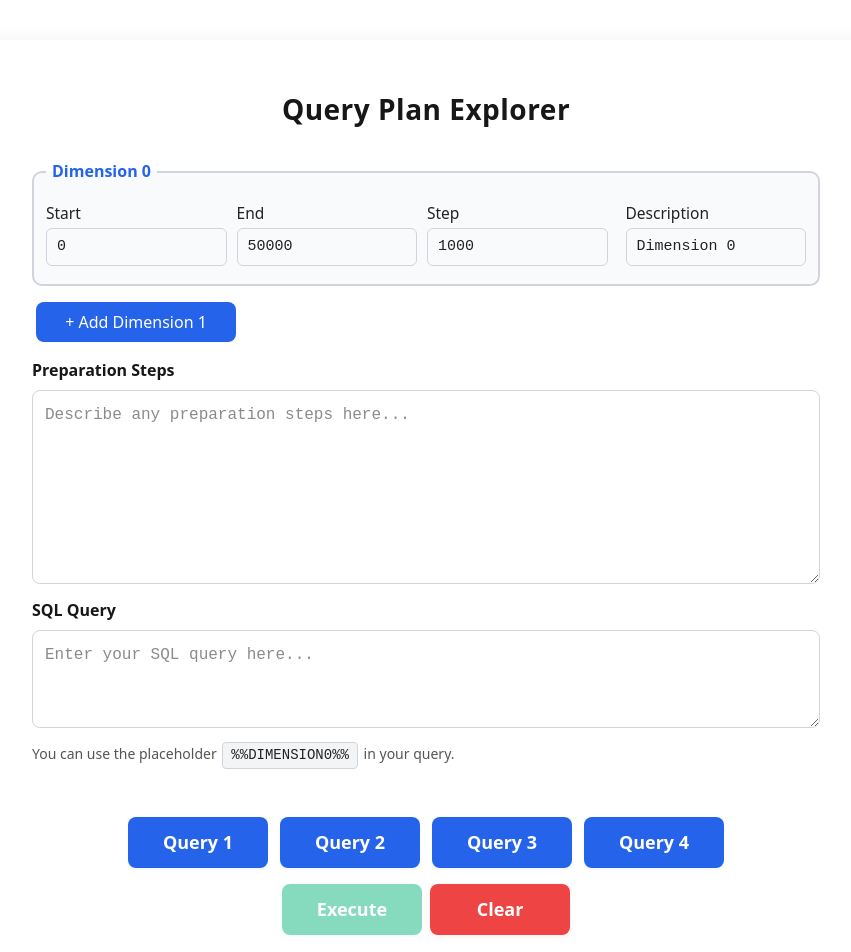
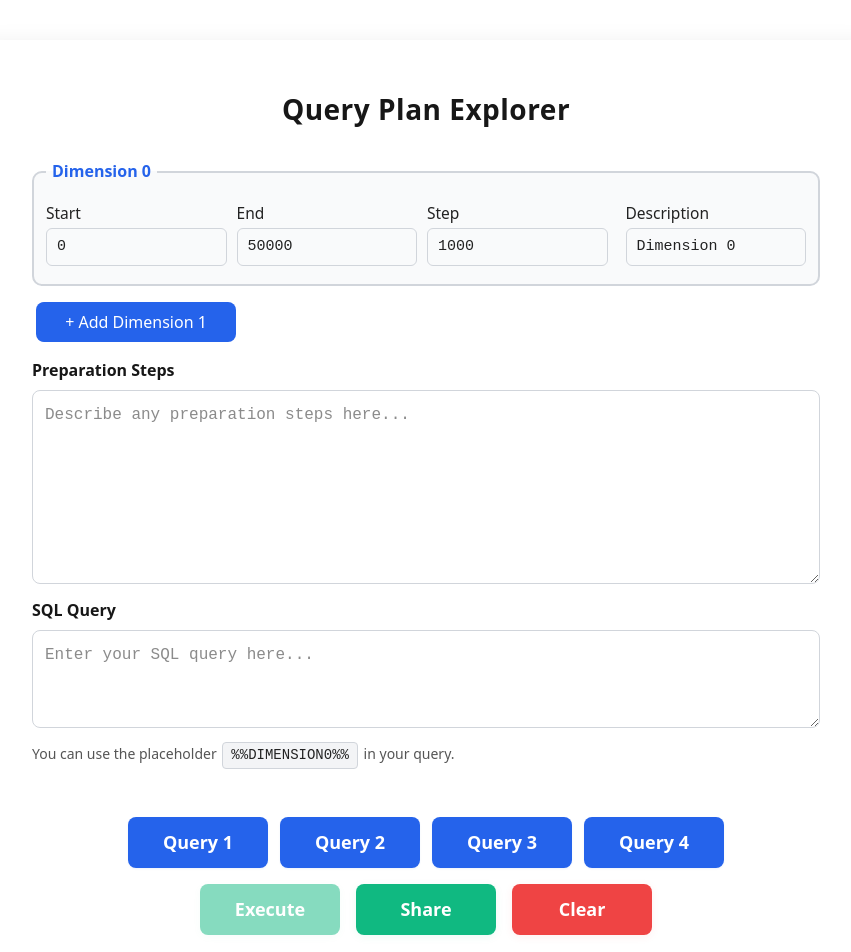
Before and after one commit to jnidzwetzki/planexplorer, a Next.js app: page / in a window 1280 px wide. Shown: the top 952 px of the page, without its empty margins (214-1065 px from the left). Built offline with nearby package versions, Linux system fonts and the light colour scheme.

Commit message:
Added share button

```diff
--- a/src/app/page.module.css
+++ b/src/app/page.module.css
@@ -200,3 +200,20 @@
   display: flex;
   gap: 8px;
 }
+
+.shareNotification {
+  position: absolute;
+  left: 50%;
+  bottom: 100%;
+  transform: translateX(-50%);
+  background: #f0f7ff;
+  color: #2563eb;
+  border: 1.5px solid #2563eb;
+  border-radius: 8px;
+  padding: 6px 12px;
+  font-weight: 500;
+  font-size: 14px;
+  white-space: nowrap;
+  z-index: 10;
+  box-shadow: 0 2px 8px rgba(0,0,0,0.07);
+}
--- a/src/app/page.tsx
+++ b/src/app/page.tsx
@@ -1,14 +1,15 @@
 "use client";
 
-import React, { useState, useEffect } from "react";
+import React, { useState, useEffect, Suspense } from "react";
 import IntervalSelector from "./IntervalSelector";
 import SqlQueryInput, { DEFAULT_PREPARATION_STEPS, DEFAULT_SQL_QUERY } from "./SqlQueryInput";
 import { handleExecuteLogic, clearPlanFingerprints, QueryResult } from "./handleExecuteLogic";
 import DatabaseSelector, { DatabaseBackend } from "./DatabaseSelector";
 import { ResultListWithDetails } from "./ResultList";
 import styles from './page.module.css';
+import { useSearchParams } from "next/navigation";
 
-export default function Home() {
+function HomeContent() {
   // Always use pglite as default backend, even in dev:full mode
   const [showDatabaseSelector, setShowDatabaseSelector] = useState(false);
   useEffect(() => {
@@ -43,6 +44,31 @@ export default function Home() {
   const [description0, setDescription0] = useState(DEFAULT_DESCRIPTION_0);
   const [description1, setDescription1] = useState(DEFAULT_DESCRIPTION_1);
   const [proxyUrl, setProxyUrl] = useState<string>("http://localhost:4000");
+  const [shareStatus, setShareStatus] = useState<string | null>(null);
+  const searchParams = useSearchParams();
+
+  // Restore state from ?share= param on mount
+  useEffect(() => {
+    const share = searchParams.get('share');
+    if (share) {
+      try {
+        const decoded = JSON.parse(Buffer.from(share, 'base64').toString());
+        if (typeof decoded === 'object' && decoded) {
+          if (typeof decoded.start0 === 'number') setStart0(decoded.start0);
+          if (typeof decoded.end0 === 'number') setEnd0(decoded.end0);
+          if (typeof decoded.step0 === 'number') setStep0(decoded.step0);
+          if (typeof decoded.start1 === 'number') setStart1(decoded.start1);
+          if (typeof decoded.end1 === 'number') setEnd1(decoded.end1);
+          if (typeof decoded.step1 === 'number') setStep1(decoded.step1);
+          if (typeof decoded.dim1Active === 'boolean') setDim1Active(decoded.dim1Active);
+          if (typeof decoded.preparationValue === 'string') setPreparationValue(decoded.preparationValue);
+          if (typeof decoded.sqlQuery === 'string') setSqlQuery(decoded.sqlQuery);
+          if (typeof decoded.description0 === 'string') setDescription0(decoded.description0);
+          if (typeof decoded.description1 === 'string') setDescription1(decoded.description1);
+        }
+      } catch {}
+    }
+  }, [searchParams]);
 
   async function handleExecute() {
     setIsExecuting(true);
@@ -151,6 +177,29 @@ export default function Home() {
     }
   }
 
+  function handleShare() {
+    // Build state object
+    const state = {
+      start0, end0, step0, start1, end1, step1, dim1Active,
+      preparationValue,
+      sqlQuery,
+      description0,
+      description1
+    };
+    // Encode as base64 JSON for compactness
+    const encoded = Buffer.from(JSON.stringify(state)).toString('base64');
+    // Build share URL
+    const url = `${window.location.origin}${window.location.pathname}?share=${encodeURIComponent(encoded)}`;
+    // Copy to clipboard
+    navigator.clipboard.writeText(url).then(() => {
+      setShareStatus("Link copied!");
+      setTimeout(() => setShareStatus(null), 2000);
+    }, () => {
+      setShareStatus("Failed to copy");
+      setTimeout(() => setShareStatus(null), 2000);
+    });
+  }
+
   return (
     <div className={styles.container}>
       <h1 className={styles.heading}>Query Plan Explorer</h1>
@@ -248,6 +297,7 @@ export default function Home() {
               isExecuting ||
               !start0Valid || !end0Valid || (dim1Active && (!start1Valid || !end1Valid)) || sqlQuery.trim() === ""
             }
+            style={{ minWidth: 100 }}
           >
             {isExecuting ? (
               <span className={styles.spinner} aria-label="Loading" />
@@ -255,9 +305,23 @@ export default function Home() {
               "Execute"
             )}
           </button>
+          <div style={{ display: 'flex', flexDirection: 'column', alignItems: 'center', margin: '0 8px', position: 'relative' }}>
+            <button
+              onClick={handleShare}
+              className={styles.buttonPrimary}
+              type="button"
+              style={{ minWidth: 100 }}
+            >
+              <span style={{ width: '100%', textAlign: 'center' }}>Share</span>
+            </button>
+            {shareStatus && (
+              <span className={styles.shareNotification}>{shareStatus}</span>
+            )}
+          </div>
           <button
             onClick={handleClear}
             className={styles.buttonClear}
+            style={{ minWidth: 100 }}
           >
             Clear
           </button>
@@ -286,3 +350,11 @@ export default function Home() {
     </div>
   );
 }
+
+export default function Home() {
+  return (
+    <Suspense fallback={<div>Loading...</div>}>
+      <HomeContent />
+    </Suspense>
+  );
+}
```
